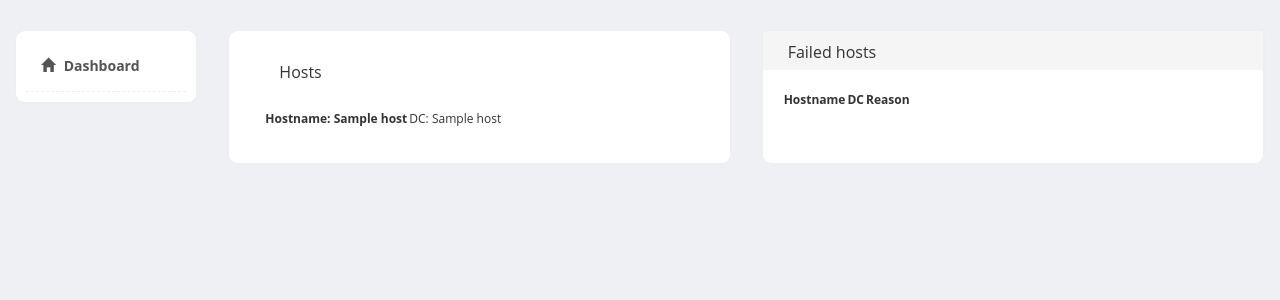
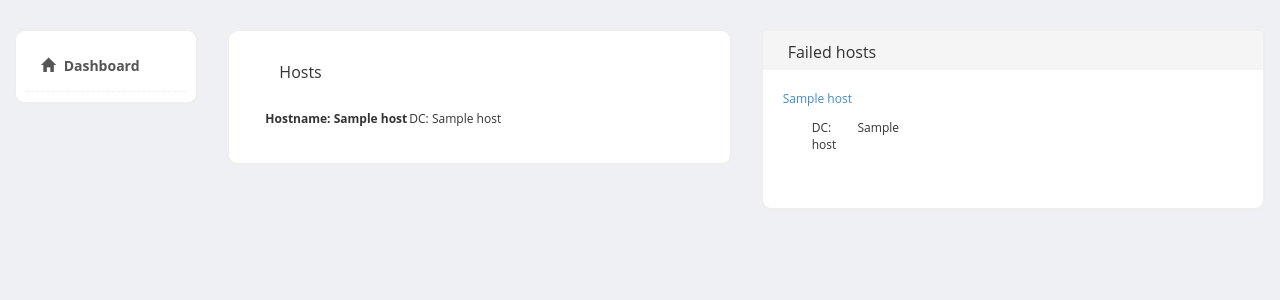
Before and after one commit to diskovod/ces_consumer, a Flask app: template templates/index.html in a window 1280 px wide. Shown: the part 50-350 px from the top of the page. Run offline with Flask 2, Linux system fonts and the light colour scheme; the template is opened without the code that fills it: most values are stand-ins (such as "Sample title", 1, 10 or a date in 2020); lists and menus that the app fills with data are empty; some libraries are stand-ins or nearby versions.

Commit message:
New changes

```diff
--- a/static/css/styles.css
+++ b/static/css/styles.css
@@ -11,6 +11,63 @@
   margin-left: 0px !important;
   margin-right: 0px !important;
   margin-top: 30px;
+}
+
+.zero_test {
+  top: 0;
+  left: 0;
+  position: fixed;
+  background: black;
+  opacity: 0.4;
+  width: 100%;
+  height: 100%;
+  pointer-events: none;;
+}
+
+.aa_test {
+  font-weight: bold;
+  position:fixed;
+  left:0;
+  right:0;
+  margin: auto;
+  top: 50%;
+  -webkit-transform: translateY(-50%);
+  -ms-transform: translateY(-50%);
+  transform: translateY(-50%);
+  width: 1000px;
+  height: auto;
+  padding: 15px;
+  background: #fff;
+  box-sizing: content-box;
+  border: 3px solid black;
+}
+
+/*a, a:visited, a:focus {*/
+  /*margin-right: 10px;*/
+  /*color: white;*/
+  /*background: crimson;*/
+  /*padding: 5px;*/
+  /*border: 3px solid black;*/
+  /*text-decoration: none;*/
+/*}*/
+
+/*a:active {*/
+  /*background: darkred;*/
+/*}*/
+
+#text {
+  text-align: justify;
+    -webkit-column-count: 3; /* Chrome, Safari, Opera */
+    -moz-column-count: 3; /* Firefox */
+    column-count: 3;
+}
+
+.left {
+  float: left;
+}
+
+.right {
+  float: right;
 }
 
 /* Footer */
--- a/templates/index.html
+++ b/templates/index.html
@@ -125,34 +125,40 @@
 
 				  			</div>
 				  			<div class="content-box-large box-with-header">
-                            <style>
-                                   tr[title]:hover:after {
-                                          content: attr(title);
-                                          padding: 4px 8px;
-                                          color: #333;
-                                          position: absolute;
-                                          left: 0;
-                                          top: 100%;
-                                          white-space: nowrap;
-{#                                          z-index: 20px;#}
-                                          -moz-border-radius: 5px;
-                                          -webkit-border-radius: 5px;
-                                          border-radius: 5px;
-                                          -moz-box-shadow: 0px 0px 4px #222;
-                                          -webkit-box-shadow: 0px 0px 4px #222;
-                                          box-shadow: 0px 0px 4px #222;
-                                          background-image: -moz-linear-gradient(top, #eeeeee, #cccccc);
-                                          background-image: -webkit-gradient(linear,left top,left bottom,color-stop(0, #eeeeee),color-stop(1, #cccccc));
-                                          background-image: -webkit-linear-gradient(top, #eeeeee, #cccccc);
-                                          background-image: -moz-linear-gradient(top, #eeeeee, #cccccc);
-                                          background-image: -ms-linear-gradient(top, #eeeeee, #cccccc);
-                                          background-image: -o-linear-gradient(top, #eeeeee, #cccccc);
+
+                                <table>
+
+
+                                        {% for host in failed_hosts %}
+                                            <script type="text/javascript">
+                                                function show(zero_host_id, aa_host_id){
+{#                                                    alert(zero_host_id.id)#}
+                                                    document.getElementById(zero_host_id.id).style.display = "inline-block";
+                                                    document.getElementById(aa_host_id.id).style.display = "inline-block";
+                                                    }
+
+                                                function hide(zero_host_id, aa_host_id) {
+                                                    document.getElementById(zero_host_id.id).style.display = "none";
+                                                    document.getElementById(aa_host_id.id).style.display = "none";
                                         }
-                            </style>
-                                <table>
-                                        {% for host in failed_hosts %}
+                                            </script>
                                             <tr>
-                                                <th> Hostname</th> <th> DC</th> <th> Reason</th>
+                                                  <div class="zero_test" id=zero_{{ host[0] }} style="display:none"></div>
+                                                  <div id=text><a href=# target=_self onClick="show(zero_{{ host[0]}}, aa_{{ host[0] }})" class=left>{{ host[1] }} </a>
+                                                      <div style="margin: 20%">DC: {{ host[2] }}</div>
+                                                  </div>
+
+
+
+                                                  <div class="aa_test" id=aa_{{ host[0] }} style="display:none">
+                                                    <a href=# target_self onClick="hide(zero_{{ host[0] }}, aa_{{ host[0] }})" class=right>x</a>
+
+                                                        <p>{{ host [4] }}</p>
+                                                    </div>
+{#                                                  <a href=# target=_self onclick="return confirm({{ host[4] }});">{{ host[1] }}</a>#}
+{#                                                <input type="checkbox" id="text"><label for="text" data-title="{{ host[4] }}"> Hostname: {{ host[1] }}</label></th>#}
+
+{#                                                <th> DC</th> <th> Reason</th>#}
 {#                                                <th> DC: {{ host[2] }} </th>#}
 {#                                                <th> Reason: {{ host[4] }} </th>#}
                                             </tr>
```
Also changed, not shown: templates/index_old.html (added, +70 -0 lines), serializer.py (added).
